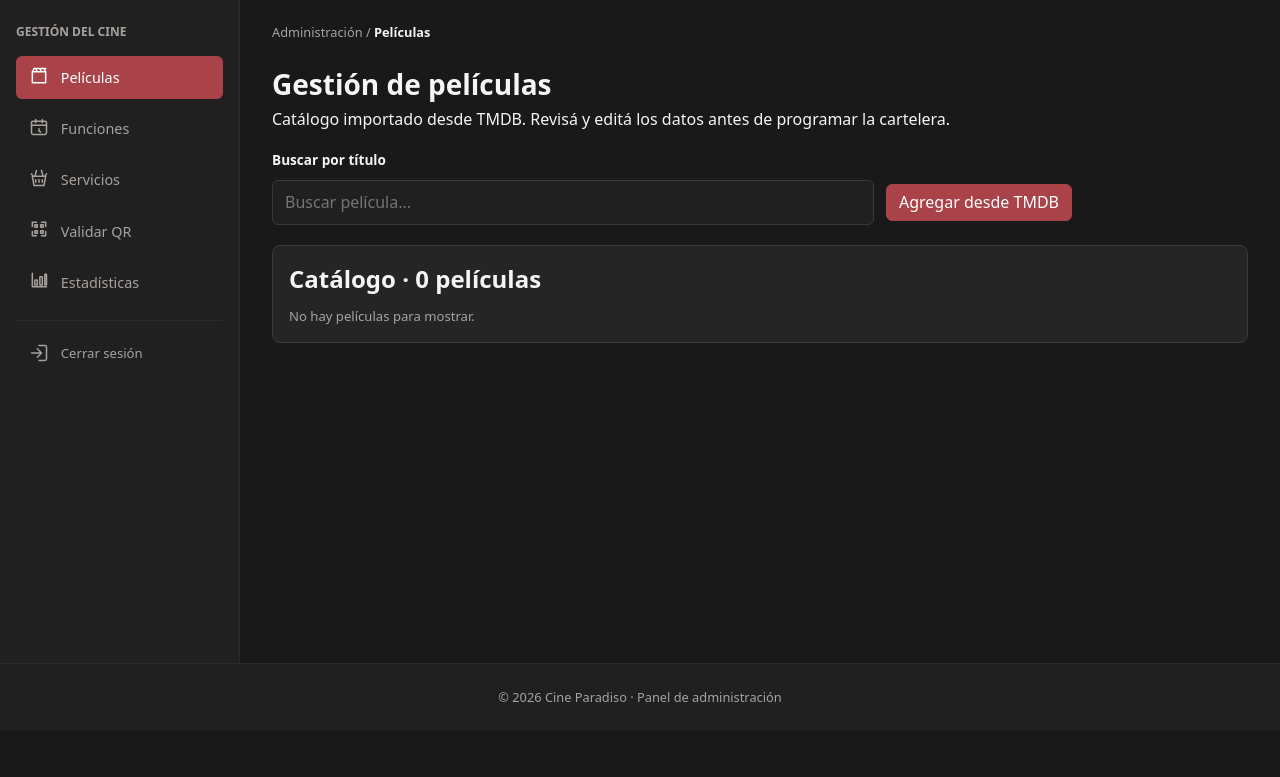
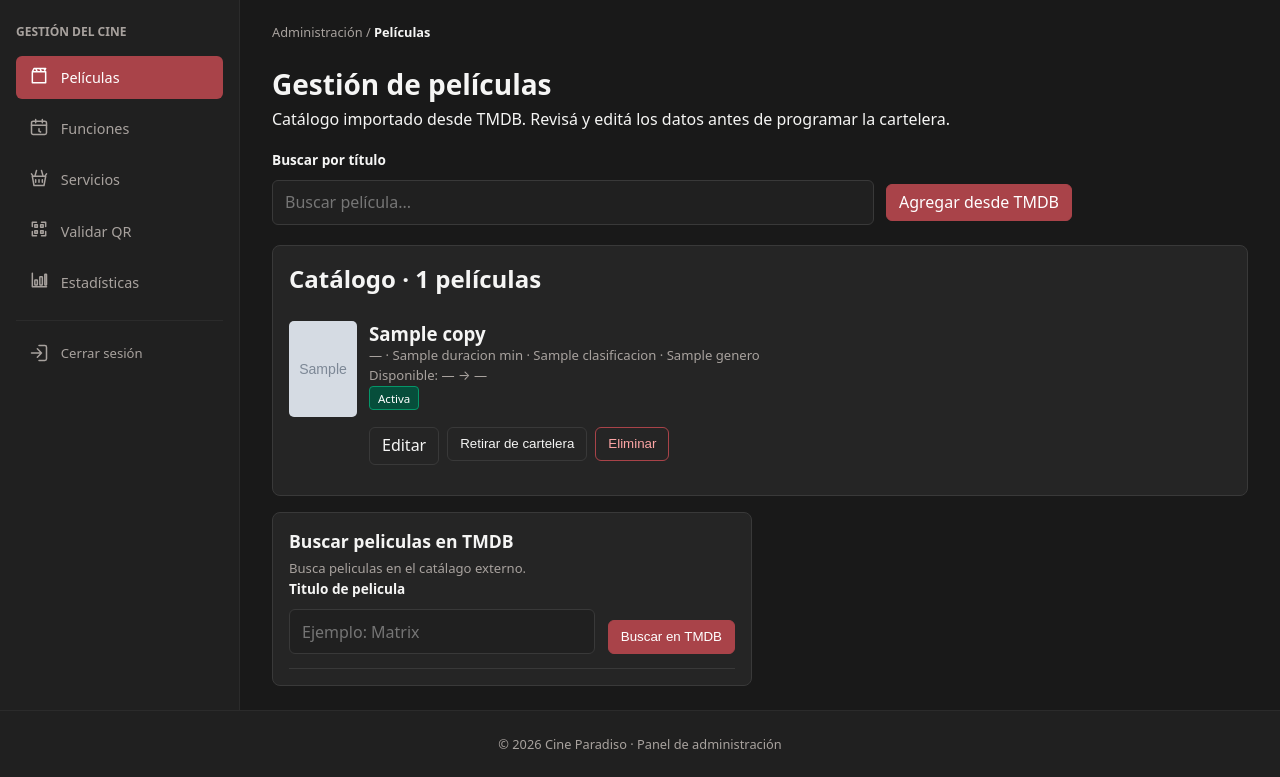
Before and after one commit to NahuelGz1/Frontend-Web, a Flask app: page /admin/peliculas?tmdb=1 in a window 1280 px wide. Shown: the part 70-847 px from the top of the page. Before the commit the page ends 772 px from the top, so only its background shows below. Run offline with Flask 3, Linux system fonts and the light colour scheme; grey boxes marked "Sample" are stand-in pictures; a database or web service that is not in the repository returns one stand-in record (values such as "Sample title"); data that the repository does not hold is empty.

Commit message:
3.1.7: integrar gestion de peliculas y busqueda TMDB

```diff
--- a/routes/admin_views.py
+++ b/routes/admin_views.py
@@ -5,6 +5,9 @@ from services.gestion_servicios_service import obtener_servicios
 from services.gestion_servicios_service import crear_servicio
 from services.gestion_servicios_service import actualizar_servicio
 from services.gestion_servicios_service import desactivar_servicio
+from services.gestion_peliculas_service import obtener_peliculas
+from services.gestion_peliculas_service import buscar_peliculas_tmdb
+from services.gestion_peliculas_service import crear_pelicula
 
 admin_views = Blueprint("admin_views", __name__, url_prefix="/admin")
 
@@ -12,9 +15,183 @@ admin_views = Blueprint("admin_views", __name__, url_prefix="/admin")
 def estadisticas():
     return render_template("admin/estadisticas.html")
 
-@admin_views.route("/peliculas")
+
+
+
+@admin_views.route("/peliculas", methods=["GET", "POST"])
 def peliculas():
-    return render_template("admin/gestion-peliculas.html")
+    mensaje = session.pop("mensaje_peliculas", None)
+
+    buscar = request.args.get("buscar", "").strip()
+    titulo_tmdb = request.args.get("tmdb_buscar", "").strip()
+
+    tmdb_abierto = (
+        request.args.get("tmdb") == "1"
+        or "tmdb_buscar" in request.args
+    )
+
+    resultados_tmdb = []
+    error_tmdb = None
+
+    # Token CSRF para proteger los formularios
+    csrf_actual = session.get("csrf_peliculas")
+
+    if not csrf_actual:
+        csrf_actual = secrets.token_urlsafe(32)
+        session["csrf_peliculas"] = csrf_actual
+
+    # 1. Procesar la creación de una película
+    if request.method == "POST":
+        tmdb_abierto = True
+
+        csrf_recibido = request.form.get("csrf_token", "")
+        accion = request.form.get("accion")
+
+        if not secrets.compare_digest(csrf_recibido, csrf_actual):
+            mensaje = "Formulario inválido. Recargá la página."
+
+        elif accion == "crear_tmdb":
+            token = session.get("token")
+
+            titulo = request.form.get("titulo", "").strip()
+            sinopsis = request.form.get("sinopsis", "").strip()
+            poster = request.form.get("poster", "").strip()
+            genero = request.form.get("genero", "").strip()
+            clasificacion = request.form.get("clasificacion", "")
+
+            try:
+                duracion = int(request.form.get("duracion", ""))
+            except (ValueError, TypeError):
+                duracion = 0
+
+            if not token:
+                mensaje = "Debés iniciar sesión como administrador."
+
+            elif not titulo or len(titulo) > 150:
+                mensaje = "Ingresá un título válido."
+
+            elif not genero or len(genero) > 50:
+                mensaje = "Ingresá un género válido."
+
+            elif duracion < 1 or duracion > 999:
+                mensaje = "La duración debe estar entre 1 y 999 minutos."
+
+            elif clasificacion not in ("ATP", "+13", "+16", "+18"):
+                mensaje = "Seleccioná una clasificación válida."
+
+            elif len(poster) > 255:
+                mensaje = "La URL del póster es demasiado larga."
+
+            else:
+                estado_creacion, respuesta_creacion = crear_pelicula(
+                    token=token,
+                    titulo=titulo,
+                    sinopsis=sinopsis or None,
+                    poster=poster or None,
+                    duracion=duracion,
+                    clasificacion=clasificacion,
+                    genero=genero
+                )
+
+                if estado_creacion == 201 and respuesta_creacion.get("ok"):
+                    session["mensaje_peliculas"] = (
+                        "Película creada correctamente. "
+                        "Aparecerá en cartelera cuando tenga "
+                        "una función programada."
+                    )
+
+                    return redirect(url_for("admin_views.peliculas"))
+
+                mensaje = (
+                    respuesta_creacion.get("error") or {}
+                ).get(
+                    "message",
+                    "No se pudo crear la película."
+                )
+
+        else:
+            mensaje = "Esta operación todavía no está disponible."
+
+    # 2. Buscar películas en TMDB
+    if "tmdb_buscar" in request.args:
+
+        if not titulo_tmdb:
+            error_tmdb = "Ingresá un título para buscar."
+
+        else:
+            token = session.get("token")
+
+            estado_tmdb, respuesta_tmdb = buscar_peliculas_tmdb(
+                token,
+                titulo_tmdb
+            )
+
+            if estado_tmdb == 200 and respuesta_tmdb.get("ok"):
+                resultados_tmdb = respuesta_tmdb.get("data") or []
+
+            else:
+                error_tmdb = (
+                    respuesta_tmdb.get("error") or {}
+                ).get(
+                    "message",
+                    "No se pudo realizar la búsqueda en TMDB."
+                )
+
+    # 3. Obtener las películas desde el backend
+    estado, respuesta = obtener_peliculas()
+
+    if estado != 200 or not respuesta.get("ok"):
+        return render_template(
+            "admin/gestion-peliculas.html",
+            peliculas=[],
+            pelicula_editar=None,
+            filtros={"buscar": buscar},
+            tmdb_abierto=tmdb_abierto,
+            tmdb_titulo=titulo_tmdb,
+            resultados_tmdb=resultados_tmdb,
+            error_tmdb=error_tmdb,
+            mensaje=mensaje or "No se pudieron cargar las películas.",
+            csrf_token=csrf_actual
+        ), 502
+
+    # 4. Adaptar los datos al HTML
+    peliculas_preparadas = []
+
+    for pelicula in respuesta.get("data") or []:
+        datos = pelicula.copy()
+
+        datos["duracion_minutos"] = pelicula.get("duracion")
+        datos["afiche_url"] = pelicula.get("poster")
+
+        datos["anio"] = "—"
+        datos["disponible_desde"] = "—"
+        datos["disponible_hasta"] = "—"
+        datos["activa"] = True
+
+        peliculas_preparadas.append(datos)
+
+    # 5. Filtrar películas por título
+    if buscar:
+        peliculas_preparadas = [
+            pelicula
+            for pelicula in peliculas_preparadas
+            if buscar.casefold() in pelicula["titulo"].casefold()
+        ]
+
+    # 6. Renderizar la página
+    return render_template(
+        "admin/gestion-peliculas.html",
+        peliculas=peliculas_preparadas,
+        pelicula_editar=None,
+        filtros={"buscar": buscar},
+        tmdb_abierto=tmdb_abierto,
+        tmdb_titulo=titulo_tmdb,
+        resultados_tmdb=resultados_tmdb,
+        error_tmdb=error_tmdb,
+        mensaje=mensaje,
+        csrf_token=csrf_actual
+    )
+
 
 @admin_views.route("/salas", methods=["GET", "POST"])
 def salas():
--- a/templates/admin/gestion-peliculas.html
+++ b/templates/admin/gestion-peliculas.html
@@ -145,18 +145,72 @@
         </section>
 
         <section class="panel" id="tmdb-panel" aria-labelledby="tmdb-panel-title" {% if not tmdb_abierto %}hidden{% endif %}>
-            <h2 id="tmdb-panel-title">Agregar desde TMDB</h2>
-            <p class="help-text">La búsqueda real requiere conectar la API de TMDB.</p>
+            <h2 id="tmdb-panel-title">Buscar peliculas en TMDB</h2>
+            <p class="help-text">Busca peliculas en el catálago externo.</p>
 
             <form class="inline-form" method="get" action="{{ url_for('admin_views.peliculas') }}">
                 <div class="form-field">
-                    <label for="tmdb-query">Buscar en TMDB</label>
-                    <input class="form-control" id="tmdb-query" name="tmdb_buscar" type="search" placeholder="Título de película" autocomplete="off">
+                    <label for="tmdb-query">Titulo de pelicula</label>
+                    <input class="form-control" id="tmdb-query" name="tmdb_buscar" type="search" value="{{ tmdb_titulo|default('') }}" placeholder="Ejemplo: Matrix" autocomplete="off"required>
                 </div>
-                <button class="btn" type="submit">Buscar título</button>
+                <button class="btn btn-primary" type="submit">Buscar en TMDB</button>
             </form>
+            {% if error_tmdb %}
+                <p class="text-muted" role="alert">
+                {{ error_tmdb }}
+                </p>
+            {% endif %}
 
-            <p class="help-text">La búsqueda se habilitará al integrar TMDB.</p>
+            {% if tmdb_titulo and not resultados_tmdb and not error_tmdb %}
+                <p class="text-muted">No se encontraron películas con ese título.</p>
+            {% endif %}
+            {% for resultado in resultados_tmdb %}
+                <article class="list-item">
+
+                    {% if resultado.poster %}
+                        <img class="poster poster-card" src="{{ resultado.poster }}" alt="Póster de {{ resultado.titulo }}">
+                    {% endif %}
+
+                    <div class="list-content">
+                        <h3>{{ resultado.titulo }}</h3>
+                        <p class="text-muted">Estreno:{{ resultado.fecha_estreno or 'No informado' }}</p>
+                        <p class="text-muted">Género:{{ resultado.genero or 'No informado' }}</p>
+                        <p>{{ resultado.sinopsis or 'Sin sinopsis disponible.' }}</p>
+                        <p class="help-text">ID de TMDB: {{ resultado.tmdb_id }}.</p>
+                        <form method="post" action="{{ url_for('admin_views.peliculas') }}">
+                            <input type="hidden" name="csrf_token" value="{{ csrf_token }}">
+                            <input type="hidden" name="accion" value="crear_tmdb">
+                            <input type="hidden" name="titulo" value="{{ resultado.titulo }}">
+                            <input type="hidden" name="sinopsis" value="{{ resultado.sinopsis or '' }}">
+                            <input type="hidden" name="poster" value="{{ resultado.poster or '' }}">
+
+                            <div class="form-field">
+                                <label for="genero-{{ loop.index }}">Género</label>
+                                <input class="form-control" id="genero-{{ loop.index }}" name="genero" type="text" maxlength="50" value="{{ resultado.genero or '' }}" required>
+                            </div>
+
+                            <div class="form-field">
+                                <label for="duracion-{{ loop.index }}">Duración (minutos)</label>
+                                <input class="form-control" id="duracion-{{ loop.index }}" name="duracion" type="number" min="1" max="999" required>
+                            </div>
+                            <div class="form-field">
+                                <label for="clasificacion-{{ loop.index }}">Clasificación</label>
+                                <select class="form-control" id="clasificacion-{{ loop.index }}" name="clasificacion" required>
+                                    <option value="">Seleccioná una clasificación</option>
+                                    <option value="ATP">ATP</option>
+                                    <option value="+13">+13</option>
+                                    <option value="+16">+16</option>
+                                    <option value="+18">+18</option>
+                                </select>
+                            </div>
+                            <div class="form-actions">
+                                <button class="btn btn-primary" type="submit">Agregar esta película</button>
+                            </div>
+
+                        </form>
+                    </div>
+                </article>
+            {% endfor %}
         </section>
     </div>
 </section>
```
Also changed, not shown: services/gestion_peliculas_service.py (added, +87 -0 lines).
